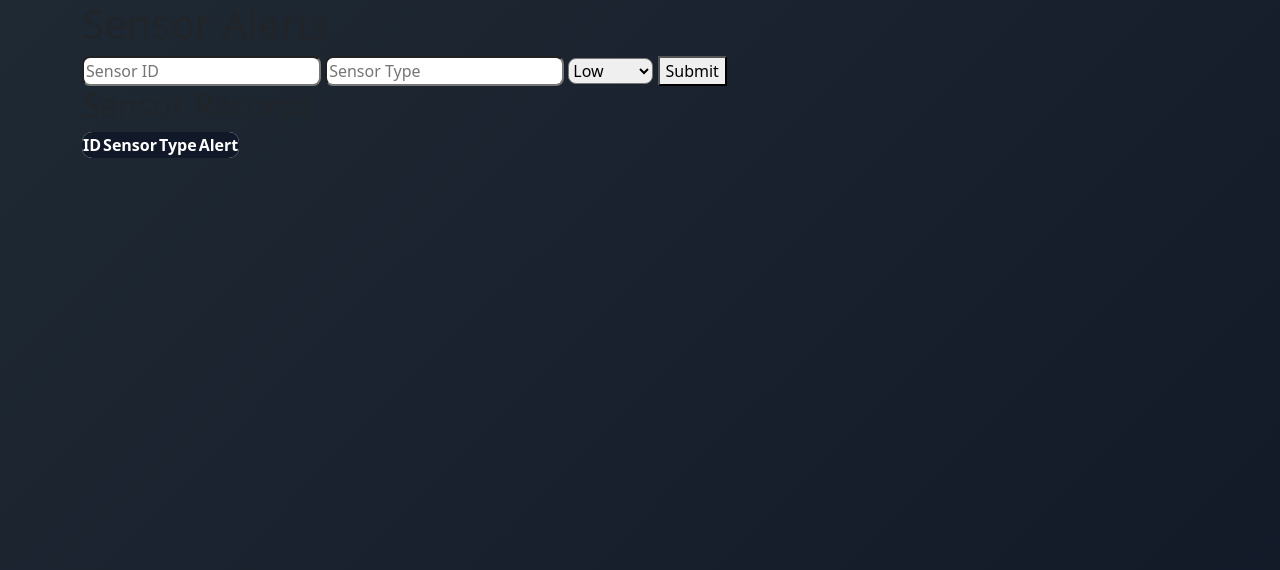
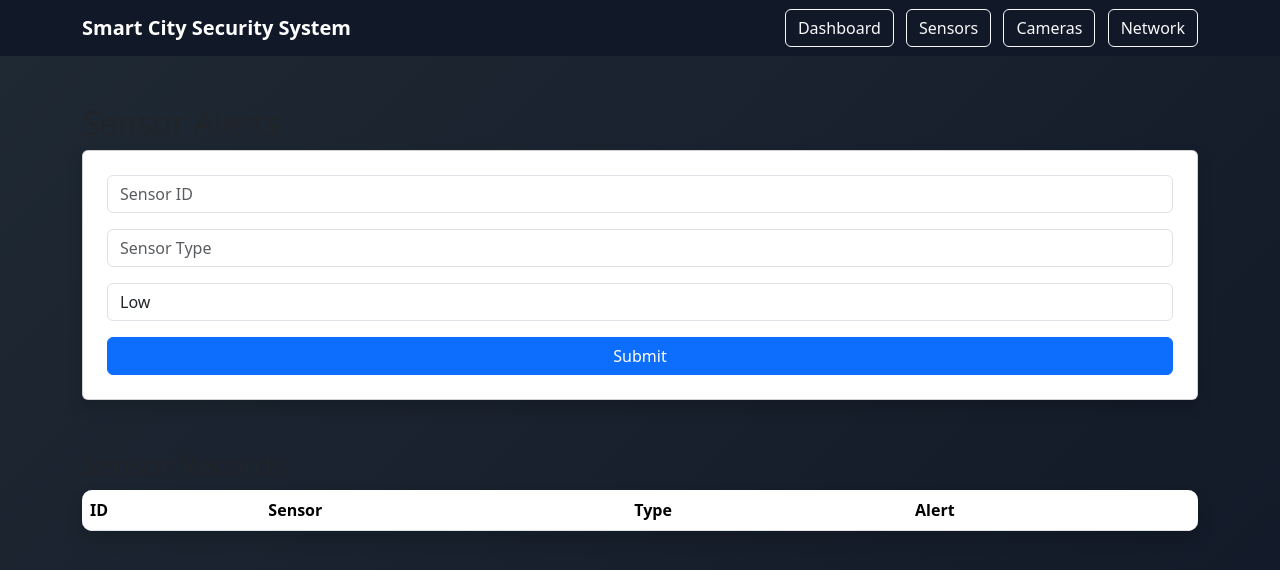
Before and after one commit to 24eg105j05/HSCMS, a website: page public/sensor.html in a window 1280 px wide. Drawn offline with nearby package versions, Linux system fonts and the light colour scheme; files that its build step writes are made by us from their sources; no server answers.

Commit message:
Fix Styling

```diff
--- a/public/sensor.html
+++ b/public/sensor.html
@@ -4,6 +4,7 @@
 <head>
 
 <title>Sensor Alerts</title>
+
 <link rel="stylesheet" href="style.css">
 
 <link href="https://cdn.jsdelivr.net/npm/bootstrap@5.3.2/dist/css/bootstrap.min.css" rel="stylesheet">
@@ -12,17 +13,37 @@
 
 <body>
 
+<nav class="navbar navbar-dark">
+
 <div class="container">
 
-<h1>Sensor Alerts</h1>
+<a class="navbar-brand">Smart City Security System</a>
 
-<form id="sensorForm">
+<div>
 
-<input id="sensorId" placeholder="Sensor ID" required>
+<a href="dashboard.html" class="btn btn-outline-light me-2">Dashboard</a>
+<a href="sensor.html" class="btn btn-outline-light me-2">Sensors</a>
+<a href="camera.html" class="btn btn-outline-light me-2">Cameras</a>
+<a href="network.html" class="btn btn-outline-light">Network</a>
 
-<input id="sensorType" placeholder="Sensor Type" required>
+</div>
 
-<select id="alertLevel">
+</div>
+
+</nav>
+
+
+<div class="container mt-5">
+
+<h2>Sensor Alerts</h2>
+
+<form id="sensorForm" class="card shadow p-4">
+
+<input id="sensorId" class="form-control mb-3" placeholder="Sensor ID" required>
+
+<input id="sensorType" class="form-control mb-3" placeholder="Sensor Type" required>
+
+<select id="alertLevel" class="form-control mb-3">
 
 <option value="Low">Low</option>
 <option value="Medium">Medium</option>
@@ -30,14 +51,14 @@
 
 </select>
 
-<button type="submit">Submit</button>
+<button class="btn btn-primary">Submit</button>
 
 </form>
 
 
-<h2>Sensor Records</h2>
+<h3 class="mt-5">Sensor Records</h3>
 
-<table>
+<table class="table table-striped table-hover shadow">
 
 <thead>
 
```
